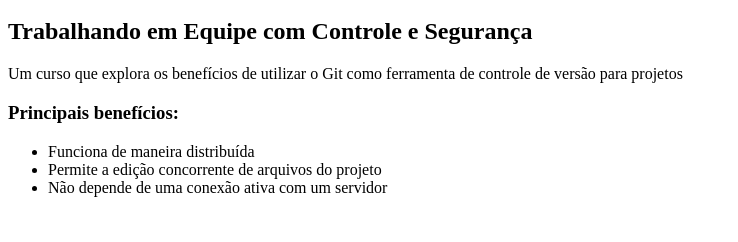
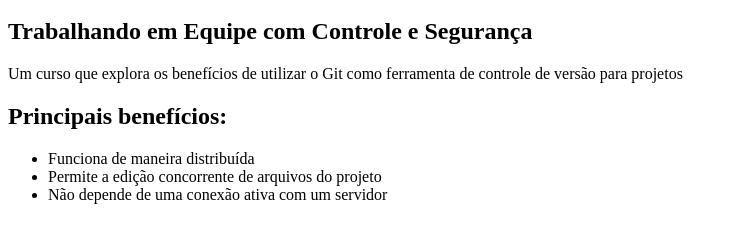
Before and after one commit to jostcf/curso-git, a plain HTML site: page index.html in a window 1280 px wide. Shown: the part 48-290 px from the top of the page, without its empty margins (0-738 px from the left). Drawn offline with Linux system fonts and the light colour scheme.

Commit message:
alterando de h3 para h2

```diff
--- a/index.html
+++ b/index.html
@@ -4,7 +4,9 @@
 	<body>
 		<h1>Git</h1>
 		<h2>Trabalhando em Equipe com Controle e Segurança</h2>
-		<p>Um curso que explora os benefícios de utilizar o Git como ferramenta de controle de versão para projetos <h3>Principais benefícios:</h3>
+		<p>Um curso que explora os benefícios de utilizar o Git como ferramenta de controle de versão para projetos
+
+		<h2>Principais benefícios:</h2>
 		<ul>
 			<li>Funciona de maneira distribuída</li>
 			<li>Permite a edição concorrente de arquivos do projeto</li>
```
